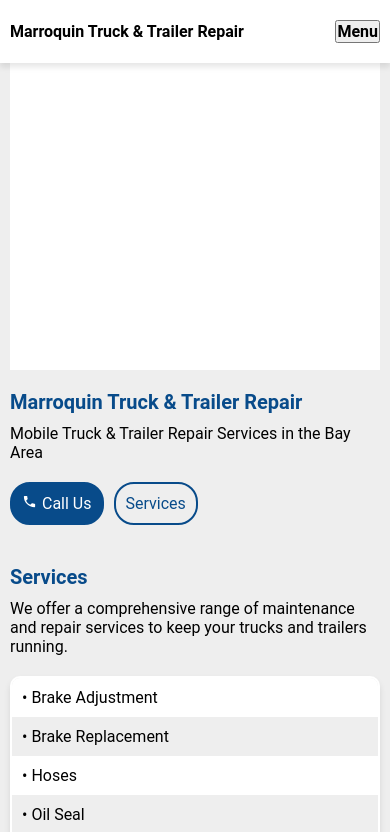
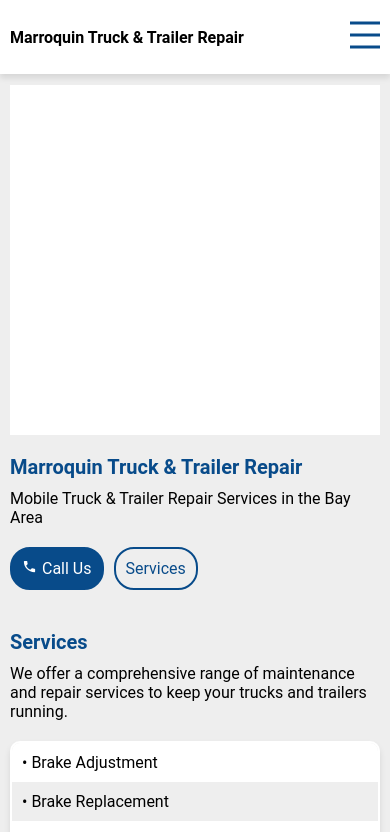
Before and after one commit to alexismarroquin7/marroquin-truck-and-trailer-repair, a Next.js app: page / in a window 390 px wide. Shown: the top 832 px of the page. Built offline with nearby package versions, Linux system fonts and the light colour scheme.

Commit message:
adds mobile menu

```diff
--- a/components/Footer/index.js
+++ b/components/Footer/index.js
@@ -1,36 +1,7 @@
 import Link from "next/link"
 import styles from "./index.module.css"
+import { routes } from "../../data"
 
-const routes = [
-  {
-    title: "Home",
-    href: "/"
-  },
-  {
-    title: "Services",
-    href: "#services"
-  },
-  {
-    title: "Contact",
-    href: "#contact"
-  },
-  {
-    title: "Service Area",
-    href: "#servicearea"
-  },
-  {
-    title: "Business Hours",
-    href: "#businesshours"
-  },
-  {
-    title: "Billing",
-    href: "#billing"
-  },
-  {
-    title: "About Us",
-    href: "#about"
-  },
-]
 
 export const Footer = () => {
   return <footer
--- /dev/null
+++ b/components/Navbar/MenuButton/index.js
@@ -0,0 +1,39 @@
+import styles from "./index.module.css"
+
+
+export const MenuButton = ({open, toggleOpen}) => {
+  return (
+  <button
+    className={styles['menubutton']}
+    onClick={toggleOpen}
+  >
+    <svg
+      className={styles['menubutton__svg']}
+      viewBox="0 0 100 100"
+      xmlns="http://www.w3.org/2000/svg"
+    >
+      <path
+        className={`
+          ${styles['menubutton__path']}
+          ${styles['menubutton__pathA']}
+          ${open ? styles['menubutton__pathAOpen'] : ""}
+        `}
+      />
+      <path
+        className={`
+          ${styles['menubutton__path']}
+          ${styles['menubutton__pathB']}
+          ${open ? styles['menubutton__pathBOpen'] : ""}
+        `}
+      />
+      <path
+        className={`
+          ${styles['menubutton__path']}
+          ${styles['menubutton__pathC']}
+          ${open ? styles['menubutton__pathCOpen'] : ""}
+        `}
+      />
+    </svg>
+  </button>
+  )
+}
--- /dev/null
+++ b/components/Navbar/MenuButton/index.module.css
@@ -0,0 +1,47 @@
+.menubutton {
+  background-color: transparent;
+  border: 0;
+}
+
+.menubutton__svg {
+  width: 3rem;
+  height: 3rem;
+  fill: none;
+}
+
+.menubutton__path {
+  stroke: var(--primary-color);
+  stroke-width: 10;
+  transition: all .2s;
+}
+
+.menubutton__pathA {
+  d: path("M 0 10 100 10");
+}
+
+.menubutton__pathB {
+  d: path("M 0 50 100 50");
+}
+
+.menubutton__pathC {
+  d: path("M 0 90 100 90");
+}
+
+.menubutton__pathAOpen,
+.menubutton__pathBOpen,
+.menubutton__pathCOpen {
+  stroke: #ff0000;
+}
+
+.menubutton__pathAOpen {
+  d: path("M 0 10 100 90");
+
+}
+
+.menubutton__pathBOpen {
+  opacity: 0;
+}
+
+.menubutton__pathCOpen {
+  d: path("M 0 90 100 10");
+}
--- /dev/null
+++ b/components/Navbar/MobileMenu/index.js
@@ -0,0 +1,31 @@
+import { Link } from "@mui/material";
+import { routes } from "../../../data";
+
+import styles from "./index.module.css";
+
+export const MobileMenu = ({open, toggleOpen}) => {
+  return (
+  <div
+    className={`${styles['mobilemenu']} ${open ? "" : styles['hidden']}`}
+    onClick={toggleOpen}
+  >
+    <ul
+      className={styles['mobilemenu__list']}
+    >
+      {routes.map((route, i) => (
+        <li
+          key={i}
+          className={styles['mobilemenu__item']}
+        >
+          <Link
+            href={route.href}
+            className={styles['mobilemenu__link']}
+          >
+            <p>{route.title}</p>
+          </Link>
+        </li>
+      ))}
+    </ul>
+  </div>
+  )
+}
--- /dev/null
+++ b/components/Navbar/MobileMenu/index.module.css
@@ -0,0 +1,32 @@
+.mobilemenu {
+  position: fixed;
+  top: 0;
+  left: 0;
+  right: 0;
+  bottom: 0;
+  z-index: 999;
+  display: flex;
+  flex-flow: column wrap;
+  justify-content: center;
+  align-items: center;
+  transition: all .2s;
+  background-color: white;
+}
+
+.mobilemenu__list {
+  list-style: none;
+  display: flex;
+  flex-flow: column wrap;
+  align-items: center;
+  gap: 2rem;
+}
+
+.mobilemenu__link {
+  text-decoration: none;
+  font-weight: bold;
+  color: var(--primary-color);
+}
+
+.hidden {
+  left: 100%;
+}
--- a/components/Navbar/index.js
+++ b/components/Navbar/index.js
@@ -3,10 +3,15 @@
 import { useEffect, useState } from "react";
 
 import styles from "./index.module.css"
+import { MobileMenu } from "./MobileMenu";
+import { MenuButton } from "./MenuButton";
 
 export const Navbar = () => {
   const [prevScrollPos, setPrevScrollPos] = useState(0);
   const [visible, setVisible] = useState(true);
+
+  const [open, setOpen] = useState(false);
+  const toggleOpen = () => setOpen(!open);
 
   useEffect(() => {
     const handleScroll = () => {
@@ -23,6 +28,7 @@
   }, [prevScrollPos, visible]);
 
   return (
+    <>
     <nav
       className={`${styles['nav']} ${visible ? "" : styles['hidden']}`}
     >
@@ -30,8 +36,19 @@
         className={styles['nav__list']}
       >
         <h6>Marroquin Truck & Trailer Repair</h6>
-        <button>Menu</button>
+        <MenuButton
+          open={open}
+          toggleOpen={toggleOpen}
+        />
       </ul>
     </nav>
+    <div
+      style={{marginBottom: "6.5rem"}}
+    ></div>
+    <MobileMenu
+      open={open}
+      toggleOpen={toggleOpen}
+    />
+    </>
   )
 }
--- a/components/Navbar/index.module.css
+++ b/components/Navbar/index.module.css
@@ -1,5 +1,6 @@
 .nav {
   position: fixed;
+  top: 0;
   width: 100%;
   padding: 2rem 1rem;
   box-shadow: 0 4px 6px rgba(0, 0, 0, 0.1);
--- /dev/null
+++ b/data/index.js
@@ -0,0 +1 @@
+export * from "./routes"
--- /dev/null
+++ b/data/routes.js
@@ -0,0 +1,30 @@
+export const routes = [
+  {
+    title: "Home",
+    href: "/"
+  },
+  {
+    title: "Services",
+    href: "#services"
+  },
+  {
+    title: "Contact",
+    href: "#contact"
+  },
+  {
+    title: "Service Area",
+    href: "#servicearea"
+  },
+  {
+    title: "Business Hours",
+    href: "#businesshours"
+  },
+  {
+    title: "Billing",
+    href: "#billing"
+  },
+  {
+    title: "About Us",
+    href: "#about"
+  },
+]
```
